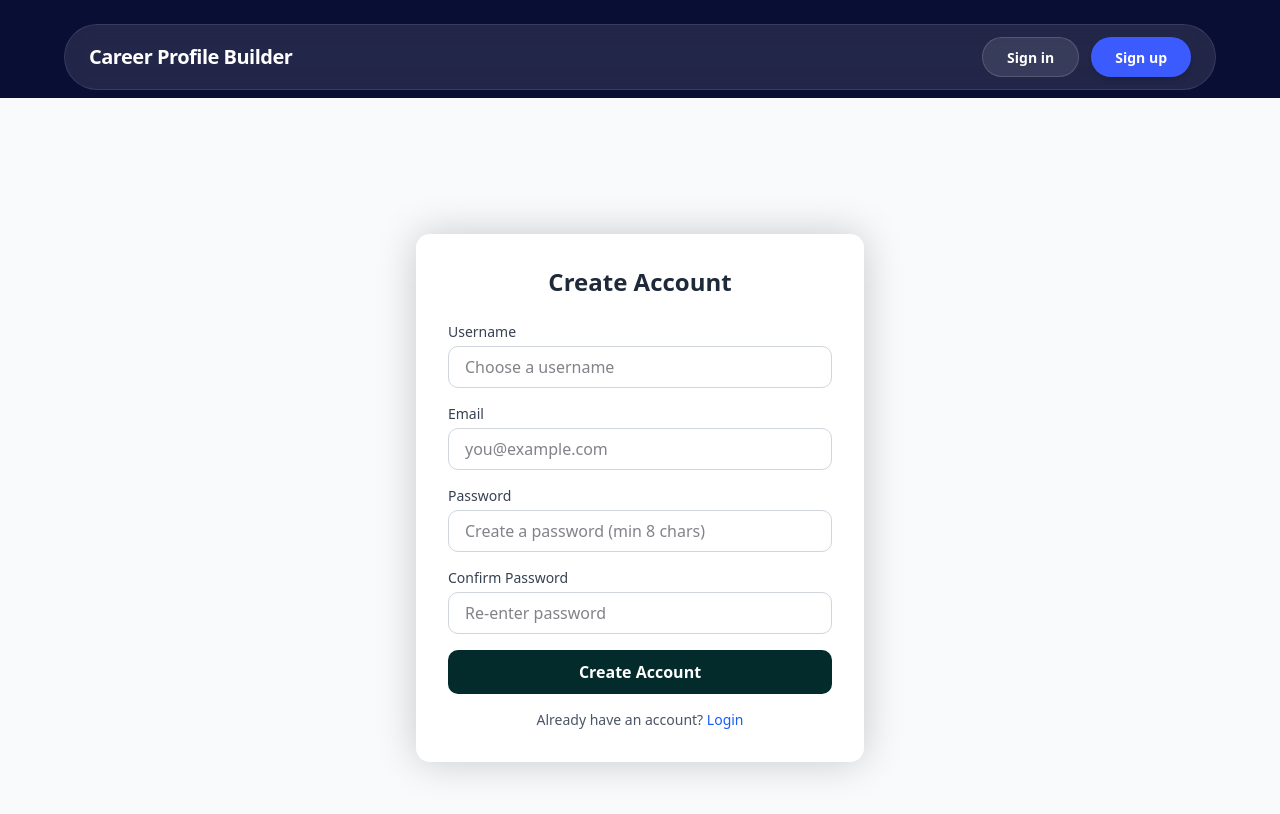
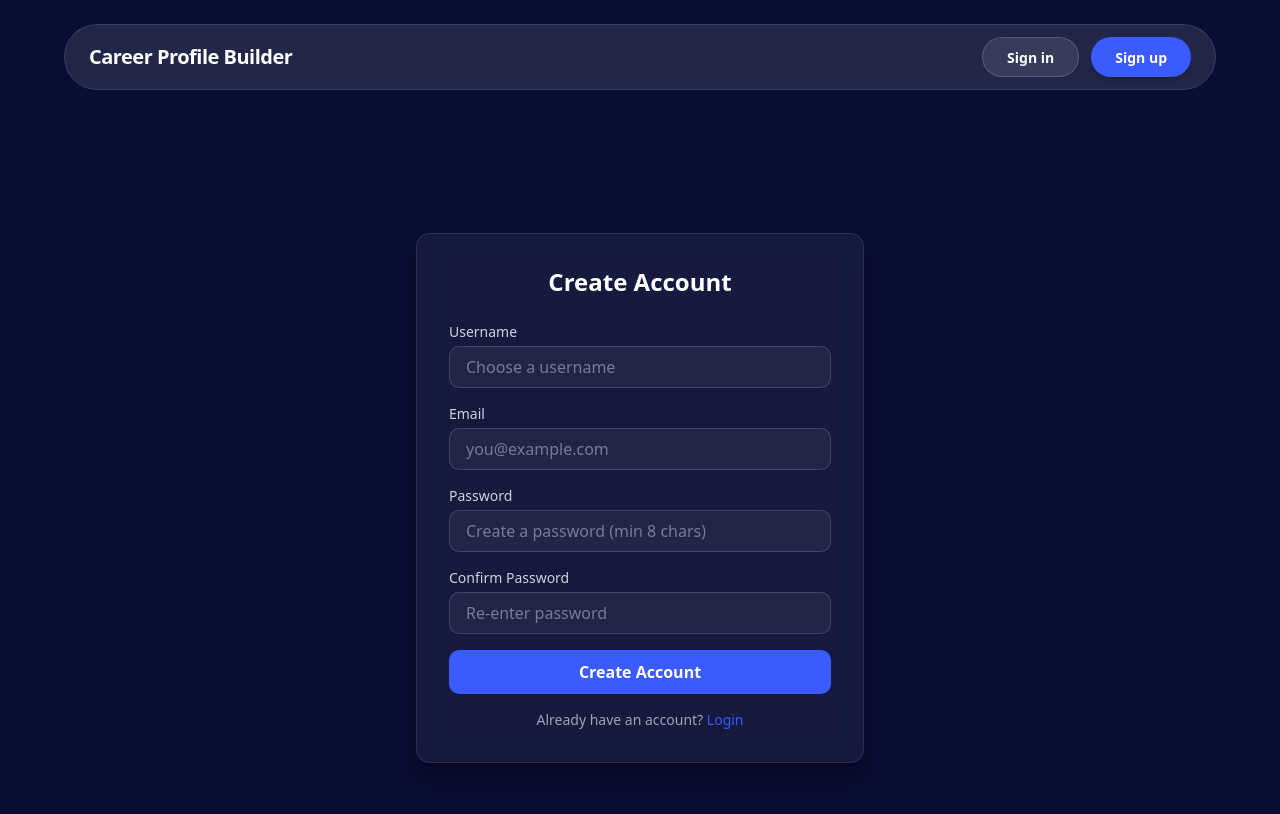
Before and after one commit to pyaephyo11979/career_profile_builder, a React (Vite) app in the folder frontend/: page /register in a window 1280 px wide. Shown: the top 814 px of the page. Built offline with nearby package versions, Linux system fonts and the light colour scheme; no server answers.

Commit message:
chage color in Login page and Register Page

```diff
--- a/frontend/src/pages/Login.tsx
+++ b/frontend/src/pages/Login.tsx
@@ -38,28 +38,28 @@ const Login = () => {
   };
 
   return (
-    <div className="min-h-screen w-full bg-gray-50 flex items-center justify-center px-4">
-      <div className="bg-white p-8 rounded-2xl shadow-[0_0_40px_rgba(0,0,0,0.2)] w-full max-w-md">
-        <h2 className="text-2xl font-bold text-center text-gray-800 mb-6">
+    <div className="min-h-screen w-full bg-transparent flex items-center justify-center px-4">
+      <div className="w-full max-w-md rounded-2xl border border-white/10 bg-white/5 p-8 text-white backdrop-blur-md shadow-[0_18px_30px_rgba(0,0,0,0.35)]">
+        <h2 className="mb-6 text-center text-2xl font-bold text-white">
           Login
         </h2>
 
         {error && (
-          <div className="mb-4 rounded-lg border border-red-200 bg-red-50 px-4 py-3 text-sm text-red-700">
+          <div className="mb-4 rounded-lg border border-red-500/30 bg-red-500/10 px-4 py-3 text-sm text-red-200">
             {error}
           </div>
         )}
 
         <form onSubmit={handleSubmit} className="space-y-4">
           <div>
-            <label className="block text-sm font-medium text-gray-700 mb-1">
+            <label className="mb-1 block text-sm font-medium text-white/80">
               Username
             </label>
             <input
               type="text"
               name="username"
               required
-              className="w-full px-4 py-2 border border-gray-300 rounded-lg focus:ring-2 focus:ring-blue-500 focus:border-transparent outline-none transition"
+              className="w-full rounded-lg border border-white/15 bg-white/5 px-4 py-2 text-white placeholder:text-white/40 outline-none transition focus:border-[#3B5BFF] focus:ring-2 focus:ring-[#3B5BFF]"
               placeholder="Enter username"
               value={formData.username}
               onChange={handleChange}
@@ -69,14 +69,14 @@ const Login = () => {
           </div>
 
           <div>
-            <label className="block text-sm font-medium text-gray-700 mb-1">
+            <label className="mb-1 block text-sm font-medium text-white/80">
               Password
             </label>
             <input
               type="password"
               name="password"
               required
-              className="w-full px-4 py-2 border border-gray-300 rounded-lg focus:ring-2 focus:ring-blue-500 focus:border-transparent outline-none transition"
+              className="w-full rounded-lg border border-white/15 bg-white/5 px-4 py-2 text-white placeholder:text-white/40 outline-none transition focus:border-[#3B5BFF] focus:ring-2 focus:ring-[#3B5BFF]"
               placeholder="••••••••"
               value={formData.password}
               onChange={handleChange}
@@ -87,18 +87,18 @@ const Login = () => {
 
           <button
             type="submit"
-            className="w-full bg-[#032b2b] hover:bg-[#043d3d] text-white font-semibold py-2.5 rounded-lg transition duration-200 disabled:opacity-60 disabled:cursor-not-allowed"
+            className="w-full rounded-lg bg-[#3B5BFF] py-2.5 font-semibold text-white transition duration-200 hover:bg-[#2F4CF5] disabled:cursor-not-allowed disabled:opacity-60"
             disabled={isSubmitting}
           >
             {isSubmitting ? "Signing in..." : "Sign In"}
           </button>
         </form>
 
-        <p className="mt-4 text-center text-sm text-gray-600">
+        <p className="mt-4 text-center text-sm text-white/60">
           Don't have an account?{" "}
           <Link
             to="/register"
-            className="text-blue-600 hover:text-blue-800 font-medium"
+            className="font-medium text-[#3B5BFF] hover:underline"
           >
             Register
           </Link>
--- a/frontend/src/pages/Register.tsx
+++ b/frontend/src/pages/Register.tsx
@@ -61,26 +61,26 @@ const Register = () => {
   };
 
   return (
-    <div className="min-h-screen w-full bg-gray-50 flex items-center justify-center px-4">
-      <div className="bg-white p-8 rounded-xl shadow-[0_0_40px_rgba(0,0,0,0.2)] w-full max-w-md">
-        <h2 className="text-2xl font-bold text-center text-gray-800 mb-6">
+    <div className="min-h-screen w-full bg-transparent flex items-center justify-center px-4">
+      <div className="w-full max-w-md rounded-xl border border-white/10 bg-white/5 p-8 text-white backdrop-blur-md shadow-[0_18px_30px_rgba(0,0,0,0.35)]">
+        <h2 className="mb-6 text-center text-2xl font-bold text-white">
           Create Account
         </h2>
 
         {error && (
-          <div className="mb-4 rounded-lg border border-red-200 bg-red-50 px-4 py-3 text-sm text-red-700">
+          <div className="mb-4 rounded-lg border border-red-500/30 bg-red-500/10 px-4 py-3 text-sm text-red-200">
             {error}
           </div>
         )}
 
         <form onSubmit={handleSubmit} className="space-y-4">
           <div>
-            <label className="block text-sm font-medium text-gray-700 mb-1">Username</label>
+            <label className="mb-1 block text-sm font-medium text-white/80">Username</label>
             <input
               type="text"
               name="username"
               required
-              className="w-full px-4 py-2 border border-gray-300 rounded-lg focus:ring-2 focus:ring-blue-500 focus:border-transparent outline-none transition"
+              className="w-full rounded-lg border border-white/15 bg-white/5 px-4 py-2 text-white placeholder:text-white/40 outline-none transition focus:border-[#3B5BFF] focus:ring-2 focus:ring-[#3B5BFF]"
               placeholder="Choose a username"
               value={formData.username}
               onChange={handleChange}
@@ -90,12 +90,12 @@ const Register = () => {
           </div>
 
           <div>
-            <label className="block text-sm font-medium text-gray-700 mb-1">Email</label>
+            <label className="mb-1 block text-sm font-medium text-white/80">Email</label>
             <input
               type="email"
               name="email"
               required
-              className="w-full px-4 py-2 border border-gray-300 rounded-lg focus:ring-2 focus:ring-blue-500 focus:border-transparent outline-none transition"
+              className="w-full rounded-lg border border-white/15 bg-white/5 px-4 py-2 text-white placeholder:text-white/40 outline-none transition focus:border-[#3B5BFF] focus:ring-2 focus:ring-[#3B5BFF]"
               placeholder="you@example.com"
               value={formData.email}
               onChange={handleChange}
@@ -105,13 +105,13 @@ const Register = () => {
           </div>
 
           <div>
-            <label className="block text-sm font-medium text-gray-700 mb-1">Password</label>
+            <label className="mb-1 block text-sm font-medium text-white/80">Password</label>
             <input
               type="password"
               name="password"
               required
               minLength={8}
-              className="w-full px-4 py-2 border border-gray-300 rounded-lg focus:ring-2 focus:ring-blue-500 focus:border-transparent outline-none transition"
+              className="w-full rounded-lg border border-white/15 bg-white/5 px-4 py-2 text-white placeholder:text-white/40 outline-none transition focus:border-[#3B5BFF] focus:ring-2 focus:ring-[#3B5BFF]"
               placeholder="Create a password (min 8 chars)"
               value={formData.password}
               onChange={handleChange}
@@ -121,13 +121,13 @@ const Register = () => {
           </div>
 
           <div>
-            <label className="block text-sm font-medium text-gray-700 mb-1">Confirm Password</label>
+            <label className="mb-1 block text-sm font-medium text-white/80">Confirm Password</label>
             <input
               type="password"
               name="confirmPassword"
               required
               minLength={8}
-              className="w-full px-4 py-2 border border-gray-300 rounded-lg focus:ring-2 focus:ring-blue-500 focus:border-transparent outline-none transition"
+              className="w-full rounded-lg border border-white/15 bg-white/5 px-4 py-2 text-white placeholder:text-white/40 outline-none transition focus:border-[#3B5BFF] focus:ring-2 focus:ring-[#3B5BFF]"
               placeholder="Re-enter password"
               value={formData.confirmPassword}
               onChange={handleChange}
@@ -138,16 +138,16 @@ const Register = () => {
 
           <button
             type="submit"
-            className="w-full bg-[#032b2b] hover:bg-[#043d3d] text-white font-semibold py-2.5 rounded-lg transition duration-200 disabled:opacity-60 disabled:cursor-not-allowed"
+            className="w-full rounded-lg bg-[#3B5BFF] py-2.5 font-semibold text-white transition duration-200 hover:bg-[#2F4CF5] disabled:cursor-not-allowed disabled:opacity-60"
             disabled={isSubmitting}
           >
             {isSubmitting ? "Creating account..." : "Create Account"}
           </button>
         </form>
 
-        <p className="mt-4 text-center text-sm text-gray-600">
+        <p className="mt-4 text-center text-sm text-white/60">
           Already have an account?{" "}
-          <Link to="/login" className="text-blue-600 hover:text-blue-800 font-medium">
+          <Link to="/login" className="font-medium text-[#3B5BFF] hover:underline">
             Login
           </Link>
         </p>
```
